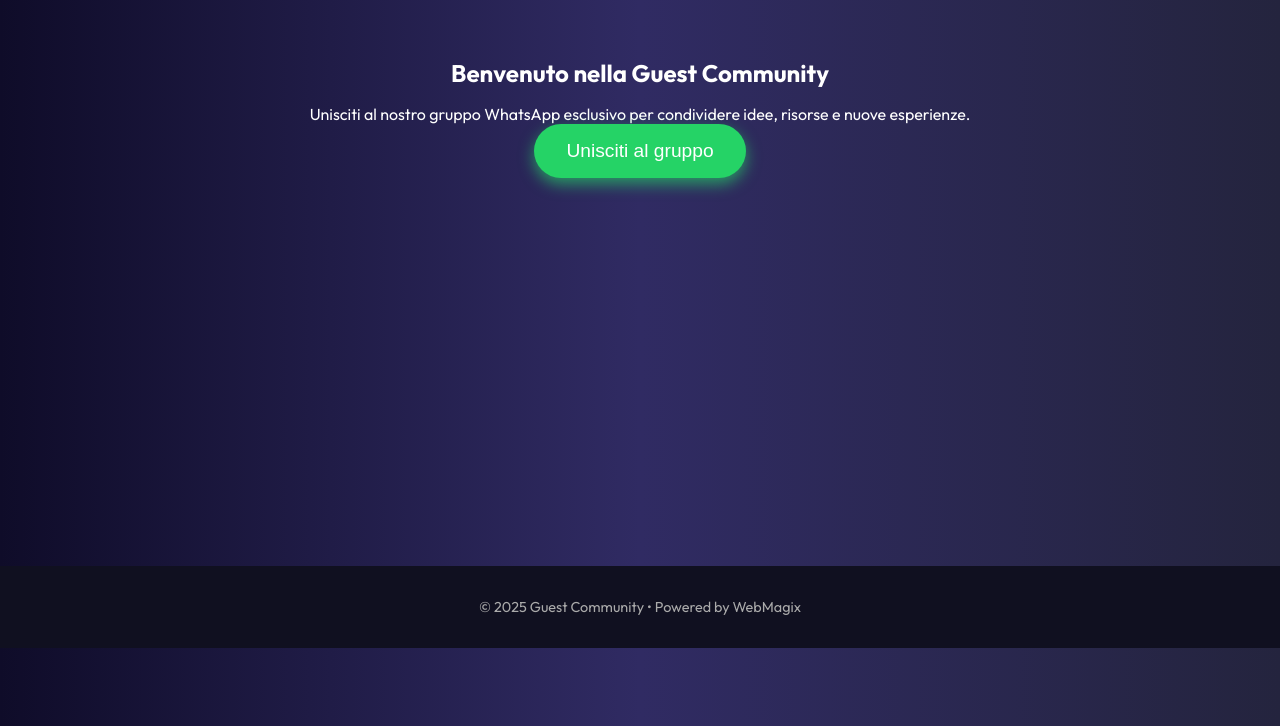
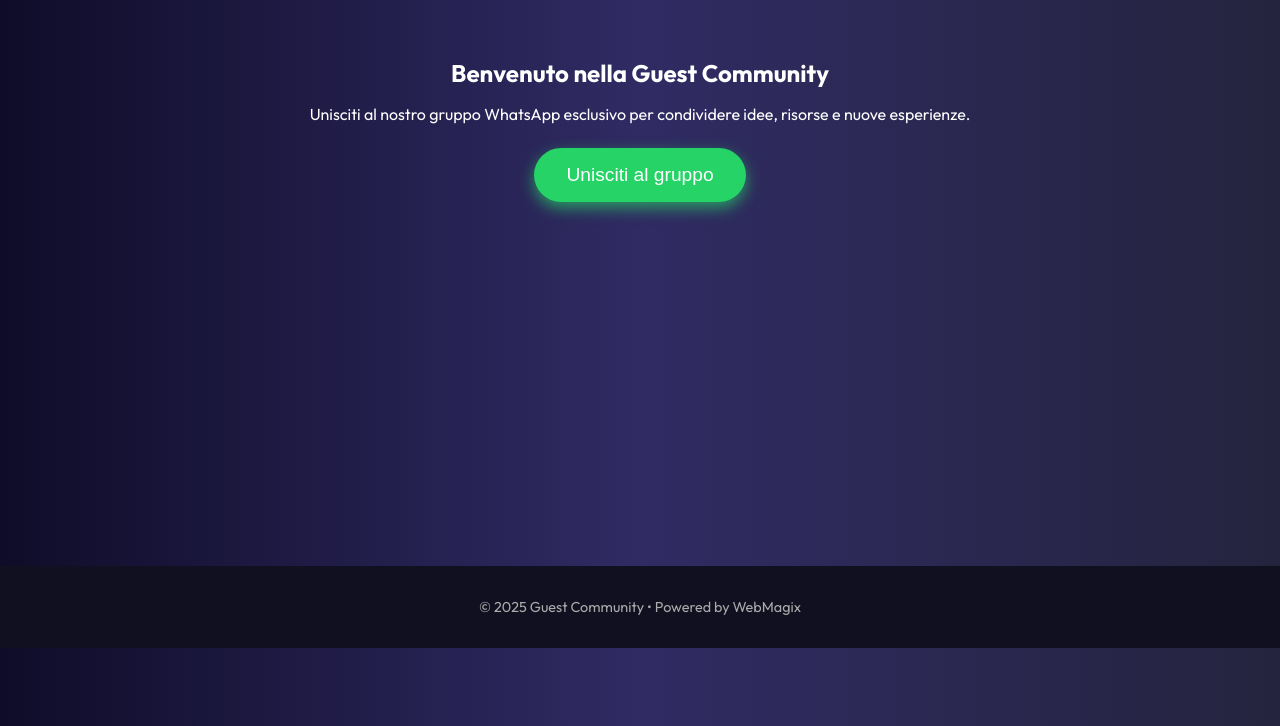
Before and after one commit to silentnotes-site/guestcommunity, a plain HTML site: page index.html in a window 1280 px wide. Shown: the part 74-800 px from the top of the page. Drawn offline with nearby package versions, Linux system fonts and the light colour scheme; some packages are replaced by stand-ins of ours; no server answers; a script that the page names is missing.

Commit message:
Update index.html

```diff
--- a/index.html
+++ b/index.html
@@ -87,7 +87,7 @@
     cursor: pointer;
     transition: 0.3s ease;
     box-shadow: 0 6px 15px #25d366aa;
-    margin-bottom: 1rem;
+    margin-top: 1.5rem;
   }
   button.join-btn:hover {
     background: #1ebc59;
```
